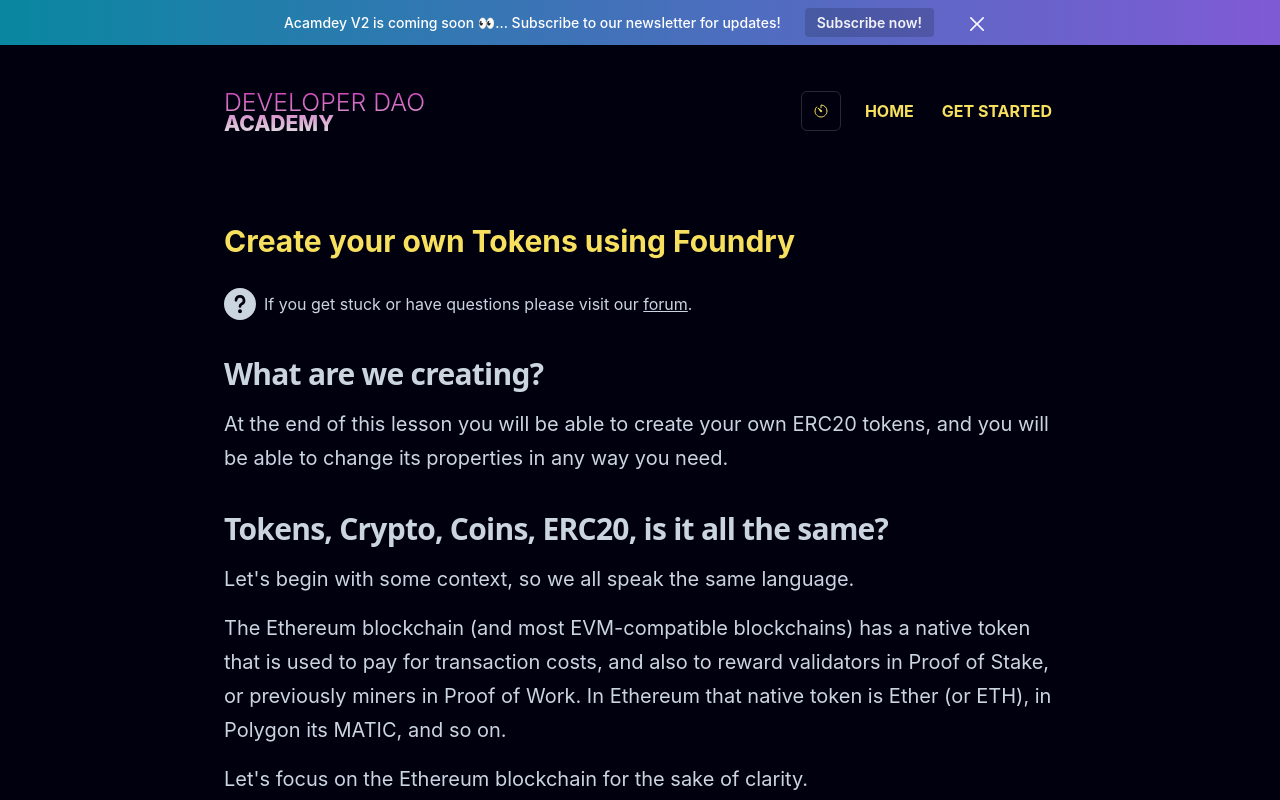
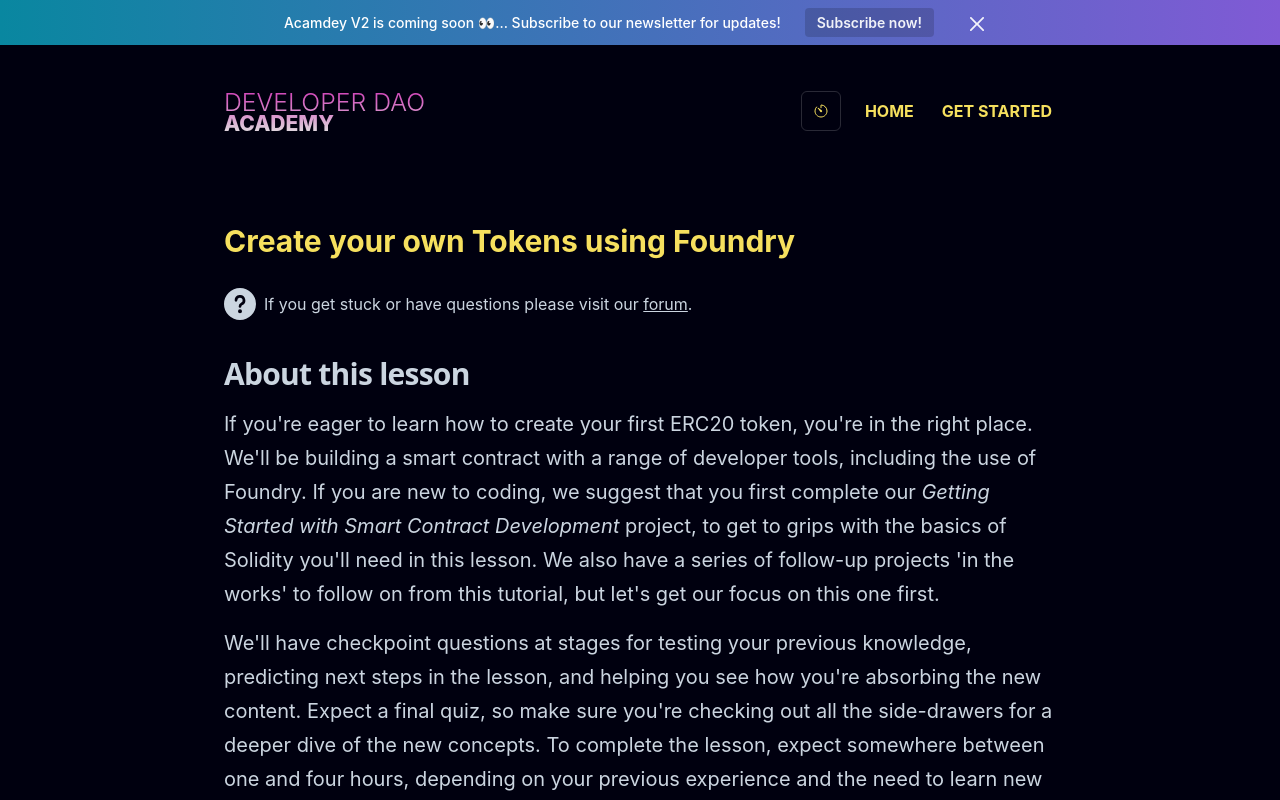
Before and after one commit to Developer-DAO/academy, a Next.js app: page /lessons/projects/6 in a window 1280 px wide. Shown: the top 800 px of the page. Built offline with nearby package versions, Linux system fonts and the light colour scheme.

Commit message:
Create initial 2 paragraphs of lesson intro

```diff
--- a/pages/lessons/projects/6.mdx
+++ b/pages/lessons/projects/6.mdx
@@ -19,6 +19,26 @@ import { LessonHeader } from '../../../components/mdx/LessonHeader'
 <LessonHeader
   title="Create your own Tokens using Foundry"
 />
+
+## About this lesson
+
+If you're eager to learn how to create your first ERC20 token, you're in the right place.
+We'll be building a smart contract with a range of developer tools, including the use of Foundry.
+If you are new to coding, we suggest that you first complete our _Getting Started with Smart Contract
+Development_ project, to get to grips with the basics of Solidity you'll need in
+this lesson. We also have a series of follow-up projects 'in the works' to follow on from this tutorial,
+but let's get our focus on this one first.
+
+We'll have checkpoint questions at stages for testing your
+previous knowledge, predicting next steps in the lesson, and helping you see how you're
+absorbing the new content. Expect a final quiz,
+so make sure you're checking out all the side-drawers for a deeper dive of the
+new concepts. To complete the lesson, expect somewhere between one and four
+hours, depending on your previous experience and the need to learn new ideas.
+Let's make learning enjoyable by taking care of our well-being. We have
+a **pomodoro timer** ⌛ for you in the menu header. Make use of it to take
+regular breaks, and please _do_ go outside and "touch grass." 😊 Nature is the
+source of much of our well-being. 🌱
 
 ## What are we creating?
 
```
